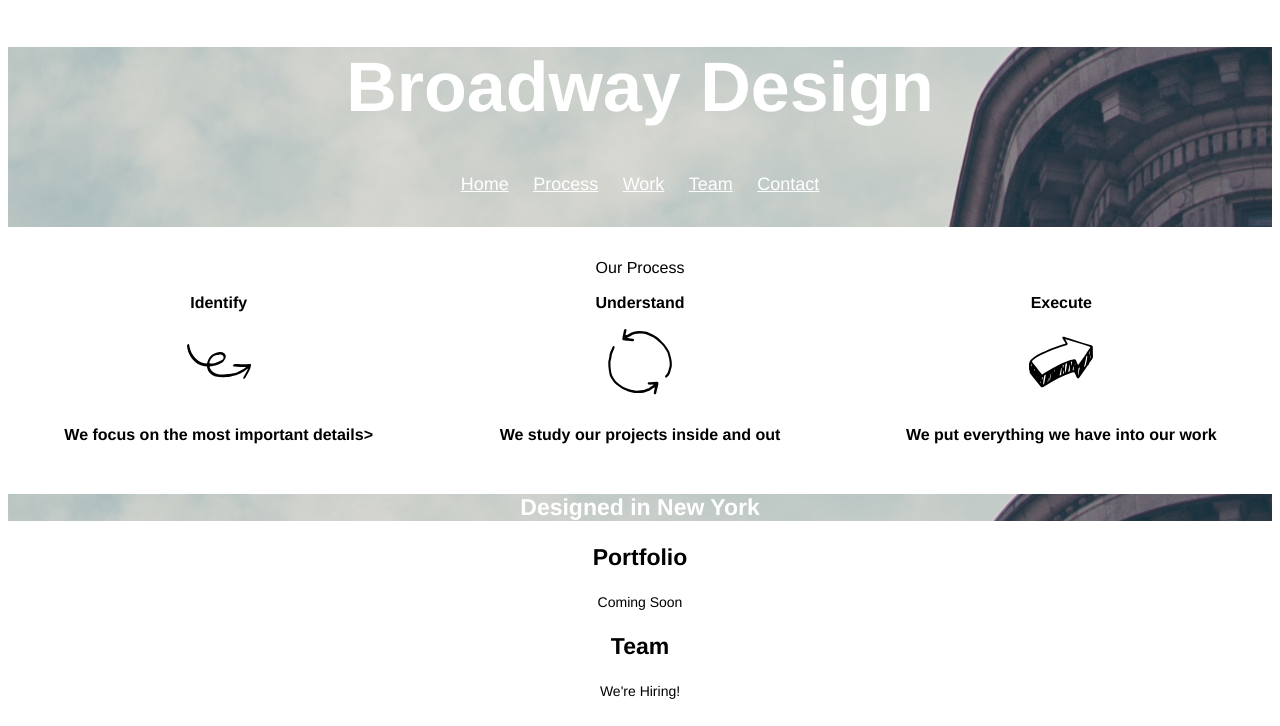
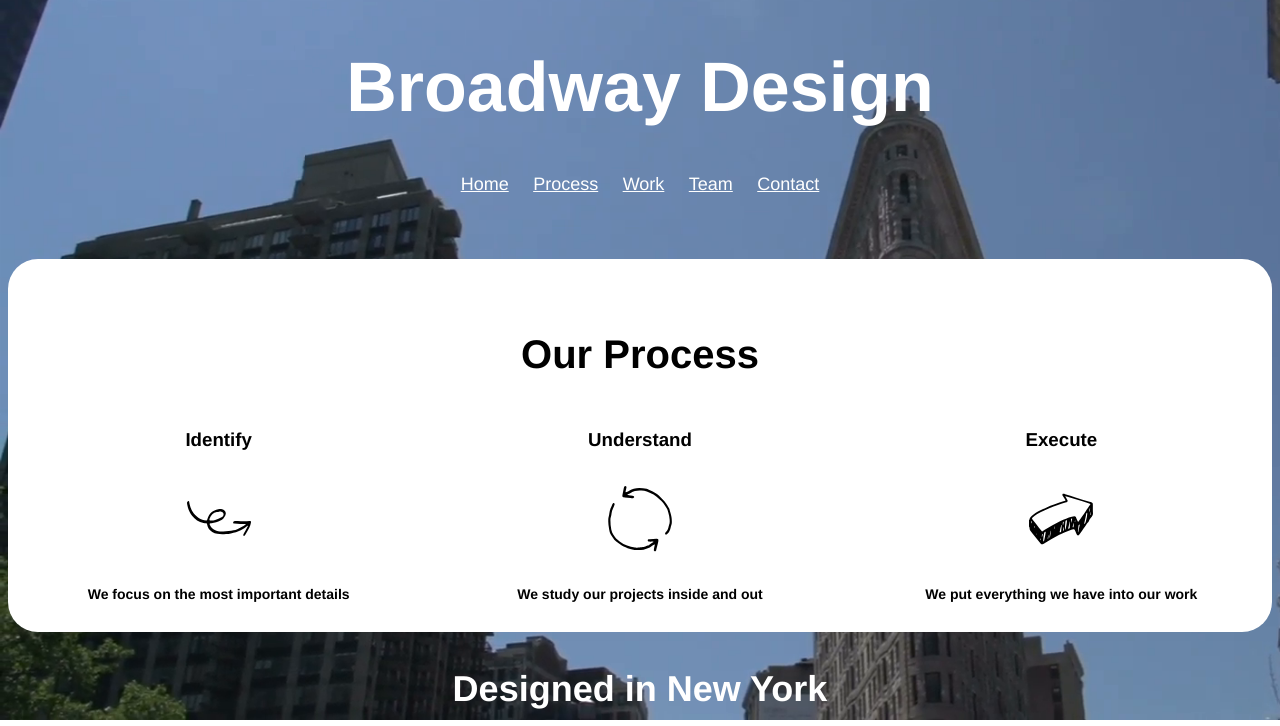
Before and after one commit to garrownt17/broadway, a plain HTML site: page index.html in a window 1280 px wide. Shown: the top 726 px of the page. Drawn offline with Linux system fonts and the light colour scheme.

Commit message:
final draft

```diff
--- a/css/style.css
+++ b/css/style.css
@@ -1,11 +1,22 @@
 body	{
 	font-family: Helvetica, sans-serif;
 	text-align: center;
+	background-image: url("../images/flatiron2.png");
+	background-size: 100%;
+	background-repeat: no-repeat;
 }
 
-header,.title	{
+.pane,.pane2	{
+	background-color: #FFF;
+	border-radius: 30px;
+}
+
+.pane2	{
+	padding: 1em 0em;
+}
+
+header	{
 	color:white;
-	background-image: url("../images/flatiron.png");
 }
 
 header	{
@@ -19,11 +30,13 @@ h1	{
 }
 
 h2	{
-	font-size: 32px;
+	font-size: 40px;
 	font-weight: bold;
+	padding-top: 1em;
 }
-h3	{
-	font-size: 23px;
+h3.title	{
+	font-size: 36px;
+	color: #FFF;
 	font-weight: bold;
 }
 
--- a/index.html
+++ b/index.html
@@ -16,14 +16,14 @@
 				<a href="#contact">Contact</a>
 			</nav>
 		</header>
-
+	<div class="pane">
 		<table width="100%" border="0" cellpadding="0" cellspacing="0" id="process" summary="The steps Broadway Design takes for you.">
-		<caption style="padding-bottom:1em";>Our Process</caption>
+		<caption style="padding-bottom:0em font-size:32px; font-weight:bold"><h2>Our Process</h2></caption>
 
 		<tr>
-			<th width="33%" height="20px" alighn="center" bgcolor="#FFF" scope="col">Identify</th>
-			<th width="33%" height="20px" alighn="center" bgcolor="#FFF" scope="col">Understand</th>
-			<th width="33%" height="20px" alighn="center" bgcolor="#FFF" scope="col">Execute</th>
+			<th width="33%" height="20px" alighn="center" bgcolor="#FFF" scope="col"><h3>Identify</h3></th>
+			<th width="33%" height="20px" alighn="center" bgcolor="#FFF" scope="col"><h3>Understand</h3></th>
+			<th width="33%" height="20px" alighn="center" bgcolor="#FFF" scope="col"><h3>Execute</h3></th>
 		</tr>
 		<tr>
 			<th width="33%" height="65px"><img src="./images/identify.svg"></th>
@@ -31,14 +31,14 @@
 			<th width="33%" height="65px"><img src="./images/execute.svg"></th>
 		</tr>
 		<tr>
-			<th width="33%" height="40px">We focus on the most important details></th>
-			<th width="33%" height="40px">We study our projects inside and out</th>
-			<th width="33%" height="40px">We put everything we have into our work</th>
+			<th width="33%" height="40px"><p>We focus on the most important details</p></th>
+			<th width="33%" height="40px"><p>We study our projects inside and out</p></th>
+			<th width="33%" height="40px"><p>We put everything we have into our work</p></th>
 		</tr>
 		</table>
-
+	</div>
 		<h3 class="title">Designed in New York</h3>
-
+	<div class="pane2">
 		<div id="port">
 			<h3>Portfolio</h3>
 			<p>Coming Soon</p>
@@ -64,5 +64,6 @@
 			<a href="#team">Team</a>
 			<a href="#contact">Contact</a>
 		</footer>
+	</div>
 	</body>
 </html>
```
Also changed, not shown: images/flatiron-rev.png (added), images/flatiron2.png (added).
